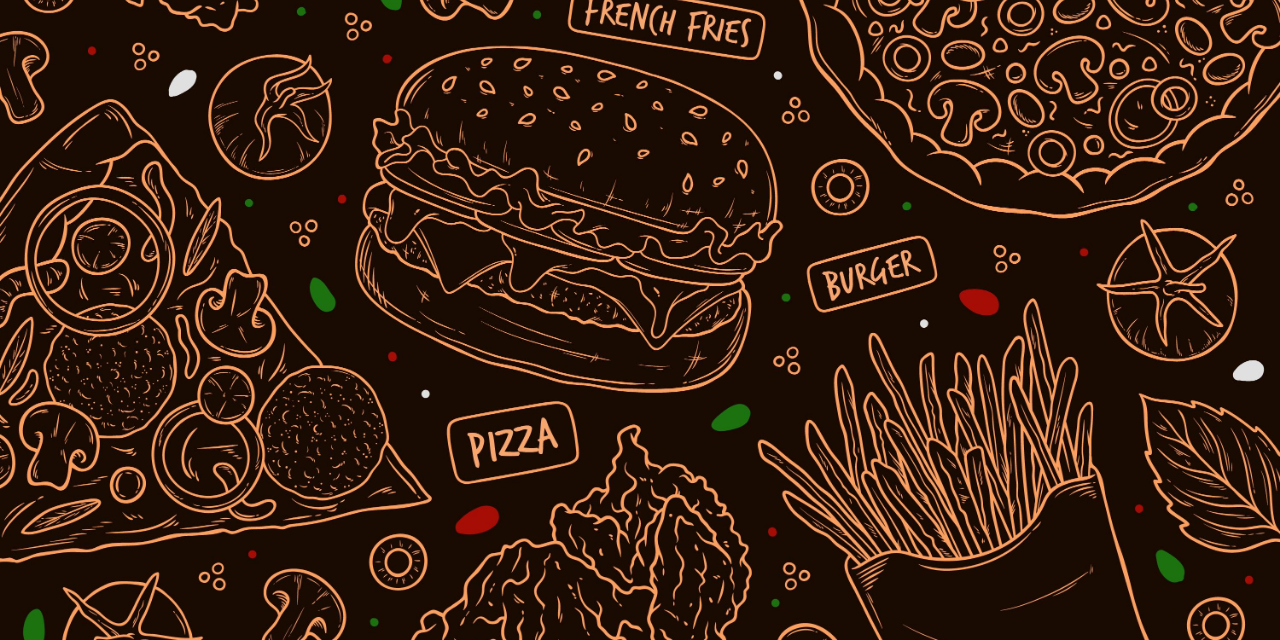
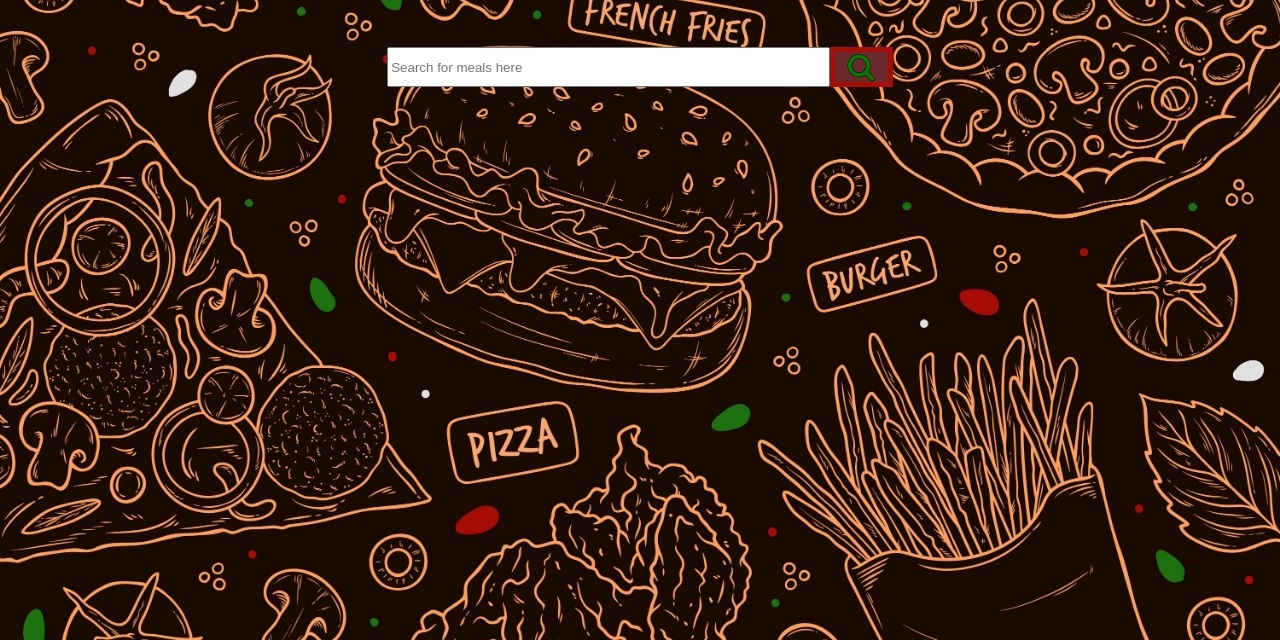
Before and after one commit to Ajeya5999/meals, a plain HTML site: page index.html in a window 1280 px wide. Shown: the part 160-800 px from the top of the page. Drawn offline with Linux system fonts and the light colour scheme.

Commit message:
Thrid Commit: Added search bar

```diff
--- a/index.css
+++ b/index.css
@@ -1,4 +1,6 @@
 /* General Properties */
+
+    /* Theme Colors */
 
 :root {
     --primary-theme-color: rgb(106, 42, 45);
@@ -7,11 +9,15 @@
     --quaternary-theme-color:
 }
 
+    /* Page background and font style */
+
 body {
     background-image: url("./assets/images/meals-background.jpg");
     background-size: cover;
     font-family: sans-serif;
 }
+
+    /* General button style */
 
 button {
     border-style: solid;
@@ -25,6 +31,8 @@ button {
     transition-duration: 100ms;
     transition-timing-function: ease-in-out;
 }
+
+    /* Button style change on hover */
 
 button:hover {
     background-color: rgba(106, 42, 45, 0.9);
@@ -41,6 +49,8 @@ header {
     position: relative;
     padding-top: 3%;
 }
+
+    /* Site title style */
 
 #site-title {
     background-color: rgba(106, 42, 45, 0.8);
@@ -64,6 +74,8 @@ header {
     -webkit-text-stroke-width: 2px;
 }
 
+    /* View favorites button */
+
 #view-favorites-button {
     position: absolute;
     right: 3%;
@@ -71,3 +83,33 @@ header {
     border-width: 1px;
     font-size: 1.2rem;
 }
+
+/* Main */
+
+    /* Meals Search Bar */
+
+#search-meals-bar {
+    width: 100%;
+    display: flex;
+    justify-content: center;
+    align-items: center;
+    margin-top: 50px;
+    --bar-height: 40px;
+}
+
+#search-meals-bar-input {
+    height: var(--bar-height);
+    width: 35%;
+}
+
+#search-meals-bar-button {
+    height: var(--bar-height);
+    width: 5%;
+    display: flex;
+    justify-content: center;
+    align-items: center;
+    font-size: 1.8rem;
+    border-width: 5px;
+    box-sizing: border-box;
+    color: green;
+}
--- a/index.html
+++ b/index.html
@@ -1,6 +1,7 @@
 <html>
     <head>
         <title>Meals</title>
+        <link rel="stylesheet" href="https://cdnjs.cloudflare.com/ajax/libs/font-awesome/4.7.0/css/font-awesome.min.css">
         <link rel="stylesheet" href="./index.css">
     </head>
     <body>
@@ -12,6 +13,23 @@
             <button id="view-favorites-button"> View Favorites </button>
         </header>
 
+        <!-- Main -->
+
+        <main id="content">
+
+            <!-- Form to search -->
+
+            <form id="search-meals-bar">
+                <input type="text" id="search-meals-bar-input" placeholder="Search for meals here">
+                <button id="search-meals-bar-button">
+                    <i class="fa fa-search"></i>
+                </button>
+            </form>
+
+
+            <ul id="meal-list"></ul>
+        </main>
+
         <script src="index.js"></script>
     </body>
 </html>
--- a/index.js
+++ b/index.js
@@ -0,0 +1,20 @@
+// HTML Items
+
+const mealList = document.getElementById("meal-list"); //the unorder meal list from html
+const searchedMeal = document.getElementById("search-meals-bar-input")
+const url = "https://www.themealdb.com/api/json/v1/1/search.php?s=" // api's link to retrieve data
+let data; //Meals data array
+
+// IIFE
+
+// (function() {
+//     data =
+// })
+
+// Functions
+
+    //Function for fetching data and displaying it
+
+    function fetchDataAndDisplay() {
+
+    }
```
